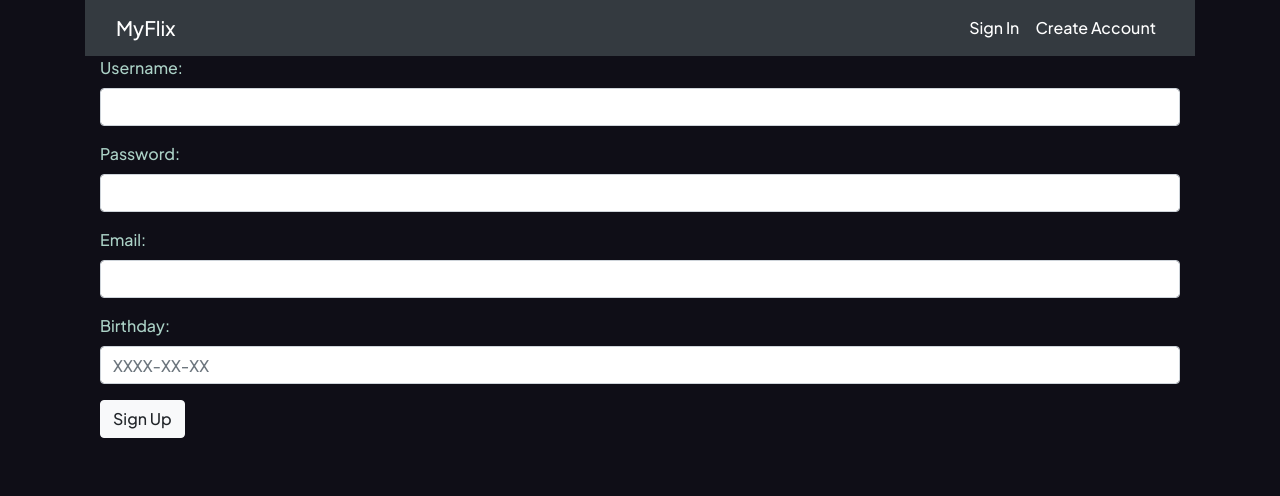
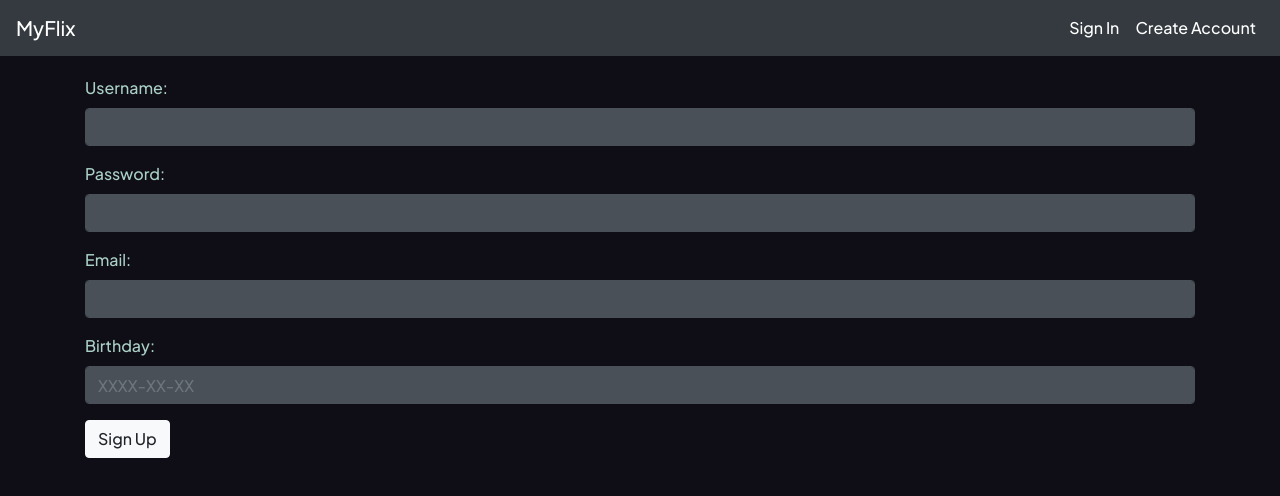
Before and after one commit to jimmychen97/myFlix-client, a React (Vite) app: page /register in a window 1280 px wide. Shown: the top 496 px of the page. Built offline with nearby package versions, Linux system fonts and the light colour scheme; no server answers.

Commit message:
added additional styling

```diff
--- a/src/components/movie-card/movie-card.scss
+++ b/src/components/movie-card/movie-card.scss
@@ -3,16 +3,16 @@ $button-color: #ff8906;
 
 .card {
   padding: 5px;
-  margin-top: 10px;
+  margin: 5px;
 }
 
 .card-body {
-  height: 350px;
+  height: 300px;
   color: $primary-color;
 }
 
 .card-text {
-  height: 200px;
+  height: 180px;
   overflow: auto;
 }
 
--- a/src/components/movies-list/movies-list.jsx
+++ b/src/components/movies-list/movies-list.jsx
@@ -22,7 +22,7 @@ function MoviesList(props) {
 
   return (
     <>
-      <Col md={12} className="mb-4">
+      <Col md={{ span: 4, offset: 7 }} className="mb-4">
         <VisibilityFilterInput visibilityFilter={visibilityFilter} />
       </Col>
       {filteredMovies.map((movie) => (
--- a/src/components/navbar-view/navbar-view.jsx
+++ b/src/components/navbar-view/navbar-view.jsx
@@ -16,8 +16,13 @@ export function NavbarView({ user }) {
   };
 
   return (
-    <Navbar className="main-nav" sticky="top" bg="dark" expand="lg">
-      <Container>
+    <Navbar
+      style={{ margin: '0px 0px 20px 0px' }}
+      sticky="top"
+      bg="dark"
+      expand="lg"
+    >
+      <Container fluid className="p-0">
         <Navbar.Brand href="/" style={{ color: 'White' }}>
           MyFlix
         </Navbar.Brand>
--- a/src/components/profile-view/profile-view.jsx
+++ b/src/components/profile-view/profile-view.jsx
@@ -119,7 +119,7 @@ export const ProfileView = ({
               {movies.map((m) => {
                 if (user.FavoriteMovies.includes(m._id)) {
                   return (
-                    <Col md={6} key={m._id}>
+                    <Col md={12} key={m._id}>
                       <MovieCard movie={m} />
                       <Button
                         variant="primary"
@@ -138,18 +138,10 @@ export const ProfileView = ({
 
         <Col>
           <div>
-            <h4>User Information</h4>
-            <h6>Username: {user.Username}</h6>
-            <h6>Email: {user.Email}</h6>
-            <h6>Birthday: {user.Birthday}</h6>
-            <Button
-              variant="primary"
-              onClick={() => onBackClick()}
-              className="profile-button"
-            >
-              Back
-            </Button>
-
+            <h3>User Information</h3>
+            <p>Username: {user.Username}</p>
+            <p>Email: {user.Email}</p>
+            <p>Birthday: {user.Birthday}</p>
             <Button
               variant="secondary"
               onClick={unregisterUser}
@@ -159,7 +151,7 @@ export const ProfileView = ({
             </Button>
           </div>
 
-          <h4>Update User Information</h4>
+          <h3>Update User Information</h3>
           <Form>
             <Form.Group>
               <Form.Label>New username:</Form.Label>
--- a/src/components/visibility-filter-input/visibility-filter-input.jsx
+++ b/src/components/visibility-filter-input/visibility-filter-input.jsx
@@ -1,6 +1,6 @@
 import React from 'react';
 import { connect } from 'react-redux';
-
+import './visibility-filter-input.scss';
 import Form from 'react-bootstrap/Form';
 
 import { setFilter } from '../../actions/actions';
--- /dev/null
+++ b/src/components/visibility-filter-input/visibility-filter-input.scss
@@ -0,0 +1,11 @@
+.form-control {
+  color: white;
+  border-color: #495057;
+  background-color: #495057;
+}
+
+.form-control:focus {
+  color: white;
+  border-color: white;
+  background-color: #495057;
+}
--- a/src/index.jsx
+++ b/src/index.jsx
@@ -14,7 +14,7 @@ class myFlixApplication extends React.Component {
   render() {
     return (
       <Provider store={myFlixStore}>
-        <Container>
+        <Container fluid className="p-0">
           <MainView />
         </Container>
       </Provider>
```
